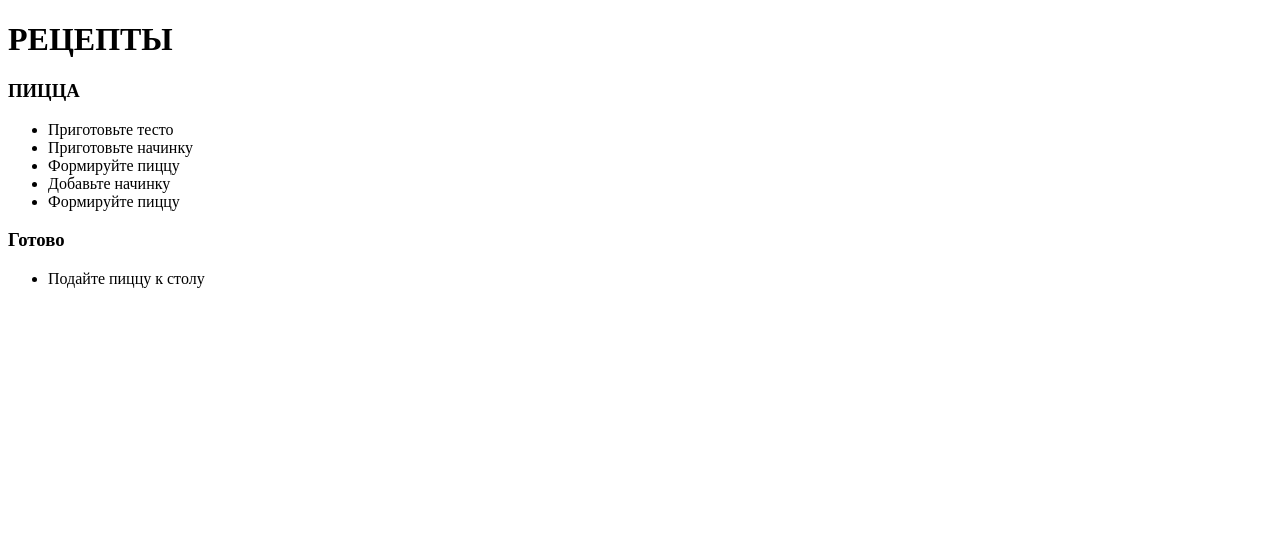
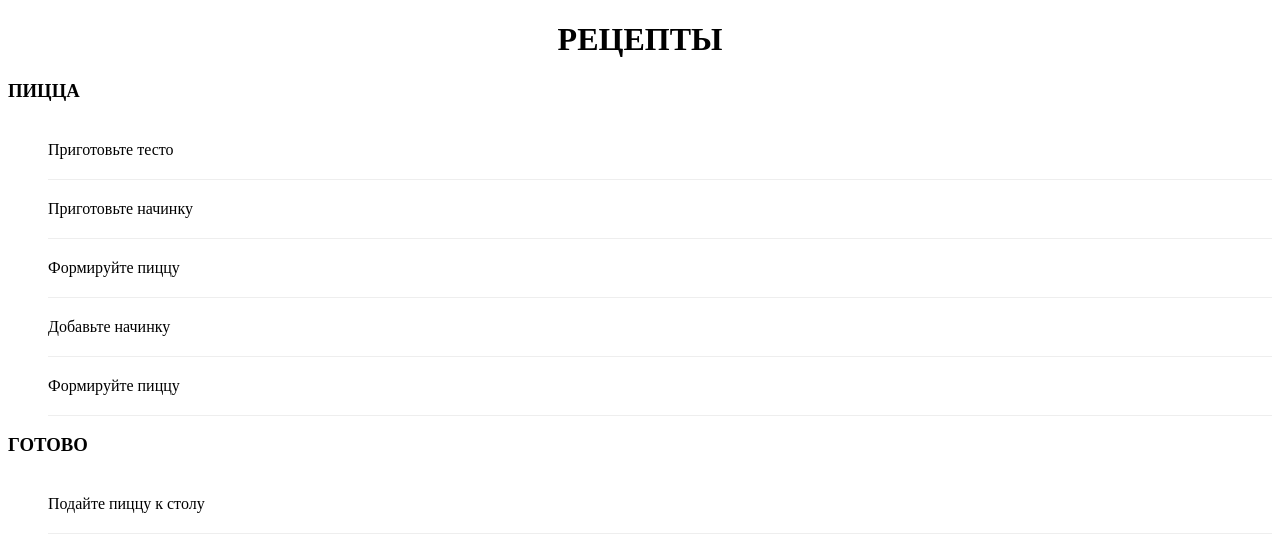
Before and after one commit to FyodorPi/Cookbook, a plain HTML site: page index.html in a window 1280 px wide. Drawn offline with Linux system fonts and the light colour scheme.

Commit message:
Add basic style in index.html
Resolve #3

```diff
--- a/index.html
+++ b/index.html
@@ -1,9 +1,24 @@
-<!DOCTYPE html>
+<!doctype html>
 <html>
 
 <head>
-    <meta charset="UTF-8" />
-    <title>title</title>
+    <meta charset="utf-8">
+    <title>РЕЦЕПТЫ</title>
+    <style>
+        h1 {
+            text-align: center;
+        }
+
+        h3 {
+            text-transform: uppercase;
+        }
+
+        li {
+            overflow: hidden;
+            padding: 20px 0;
+            border-bottom: 1px solid #eee;
+        }
+    </style>
 </head>
 
 <body>
```
